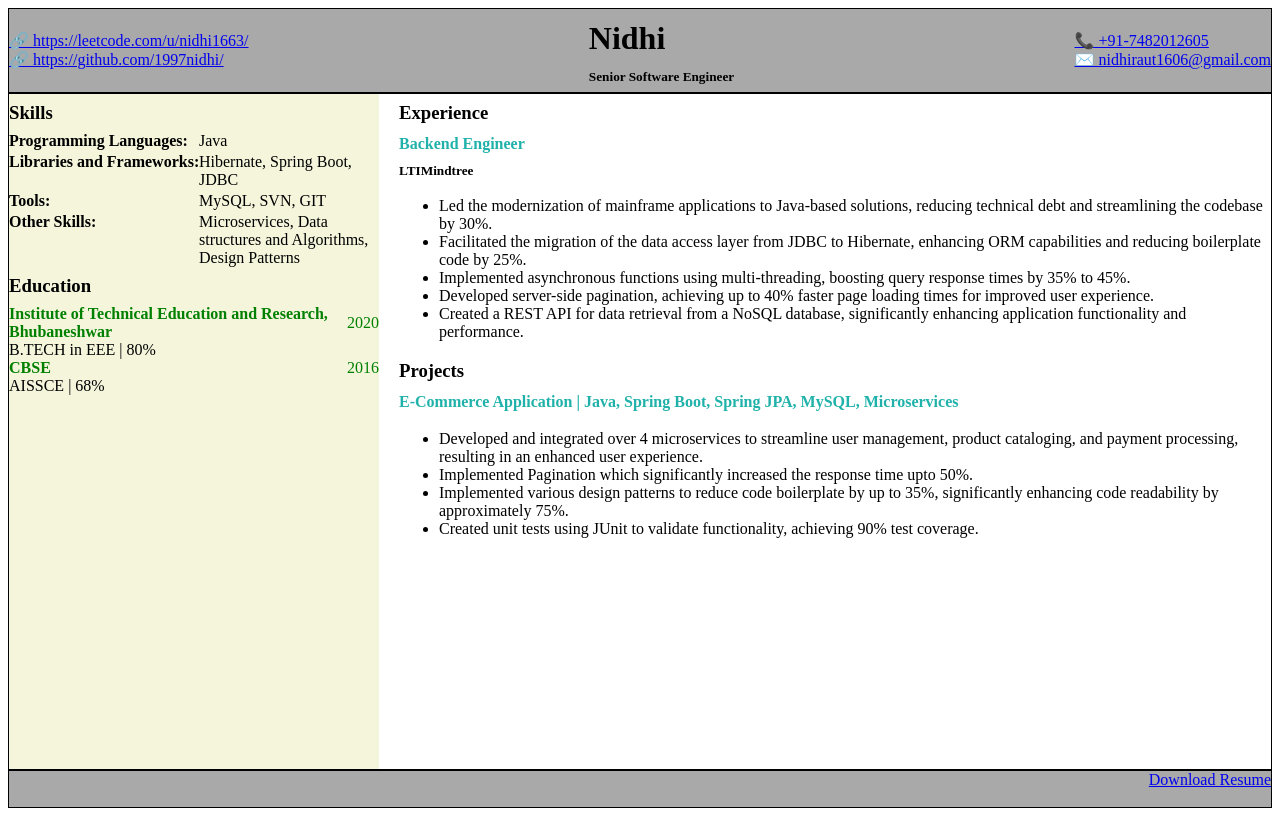
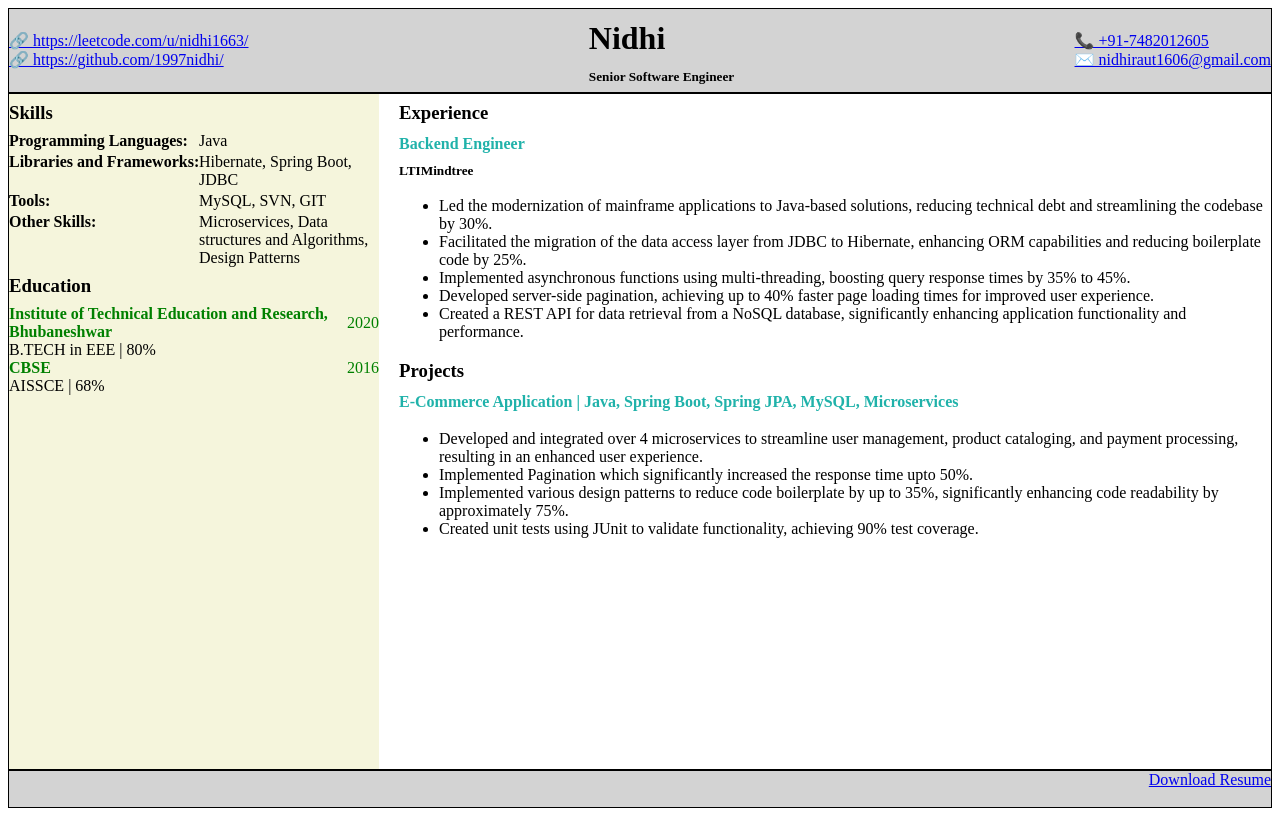
Before and after one commit to 1997nidhi/e-resume, a plain HTML site: page index.html in a window 1280 px wide. Drawn offline with Linux system fonts and the light colour scheme.

Commit message:
background of footer and header changes from dark to light gray

```diff
--- a/styles.css
+++ b/styles.css
@@ -23,12 +23,12 @@ main{
     color: lightseagreen;
 }
 header{
-    background-color : darkgray;
+    background-color : lightgray;
     border: 1px solid black;
 }
 footer{
     border: 1px solid black;
-    background-color : darkgray;
+    background-color : lightgray;
     text-align: right;
 }
 .profile, .Education{
```
